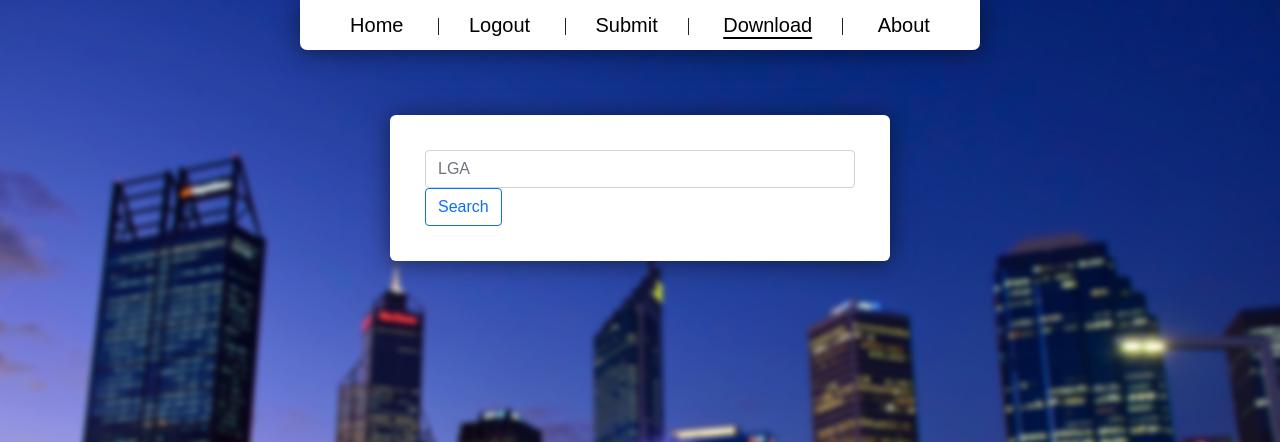
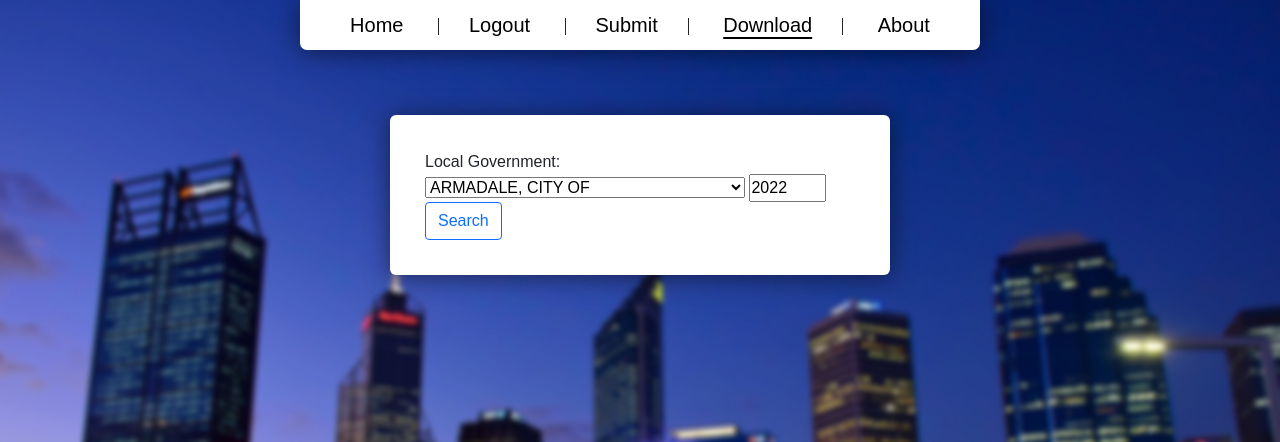
Before and after one commit to Burbukje/CITS3200, a Django app: page /downloader_view/ in a window 1280 px wide. Shown: the top 442 px of the page. Run offline with Django 4.2, Linux system fonts and the light colour scheme; the visitor is signed in with stand-in values (Sample User, id 1).

Commit message:
added list for downloader

```diff
--- a/webScraper/templates/downloader.html
+++ b/webScraper/templates/downloader.html
@@ -12,7 +12,43 @@
     <div class="content">
         <form method="GET" value="{{request.GET.q}}">
             {% csrf_token %}
-            <input type="text" name="q" value="{{request.GET.q}}" class="form-control rounded" placeholder="LGA" aria-label="Search" aria-describedby="search-addon">
+            <!-- <input type="text" name="q" value="{{request.GET.q}}" class="form-control rounded" placeholder="LGA" aria-label="Search" aria-describedby="search-addon"> -->
+            <label for="lga">Local Government:</label>
+            <select name="lga" id="lga">
+              <option value="ARMADALE, CITY OF">ARMADALE, CITY OF</option>
+              <option value="BASSENDEAN, TOWN OF">BASSENDEAN, TOWN OF</option>
+              <option value="BAYSWATER, CITY OF">BAYSWATER, CITY OF</option>
+              <option value="BELMONT, CITY OF">BELMONT, CITY OF</option>
+              <option value="CANNING, CITY OF">CANNING, CITY OF</option>
+              <option value="CAMBRIDGE, TOWN OF">CAMBRIDGE, TOWN OF</option>
+              <option value="CLAREMONT, TOWN OF">CLAREMONT, TOWN OF</option>
+              <option value="COCKBURN, CITY OF">COCKBURN, CITY OF</option>
+              <option value="COTTESLOE, TOWN OF">COTTESLOE, TOWN OF</option>
+              <option value="EAST FREMANTLE, TOWN OF">EAST FREMANTLE, TOWN OF</option>
+              <option value="FREMANTLE, CITY OF">FREMANTLE, CITY OF</option>
+              <option value="GOSNELLS, CITY OF">GOSNELLS, CITY OF</option>
+              <option value="JOONDALUP, CITY OF">JOONDALUP, CITY OF</option>
+              <option value="KALAMUNDA, CITY OF">KALAMUNDA, CITY OF</option>
+              <option value="KWINANA, CITY OF">KWINANA, CITY OF</option>
+              <option value="MELVILLE, CITY OF">MELVILLE, CITY OF</option>
+              <option value="MOSMAN PARK, TOWN OF">MOSMAN PARK, TOWN OF</option>
+              <option value="MUNDARING, SHIRE OF">MUNDARING, SHIRE OF</option>
+              <option value="MURRAY, SHIRE OF">MURRAY, SHIRE OF</option>
+              <option value="NEDLANDS, CITY OF">NEDLANDS, CITY OF</option>
+              <option value="PERTH, CITY OF">PERTH, CITY OF</option>
+              <option value="PEPPERMINT GROVE, SHIRE OF">PEPPERMINT GROVE, SHIRE OF</option>
+              <option value="ROCKINGHAM, CITY OF">ROCKINGHAM, CITY OF</option>
+              <option value="SERPENTINE-JARRAHDALE, SHIRE OF">SERPENTINE-JARRAHDALE, SHIRE OF</option>
+              <option value="SOUTH PERTH, CITY OF">SOUTH PERTH, CITY OF</option>
+              <option value="SUBIACO, CITY OF">SUBIACO, CITY OF</option>
+              <option value="STIRLING, CITY OF">STIRLING, CITY OF</option>
+              <option value="SWAN, CITY OF">SWAN, CITY OF</option>
+              <option value="VICTORIA PARK, TOWN OF">VICTORIA PARK, TOWN OF</option>
+              <option value="VINCENT, CITY OF">VINCENT, CITY OF</option>
+              <option value="WANNEROO, CITY OF">WANNEROO, CITY OF</option>
+            </select>
+            <input type="number" id="collection-year" name="year" placeholder="Collection Year" min="2008" max="2099" step="1" value="2022">
+            <br>
             <input type="submit" name="submit" value="Search" class="btn btn-outline-primary">
         </form>
     </div>
--- a/webScraper/templates/uploader.html
+++ b/webScraper/templates/uploader.html
@@ -48,7 +48,7 @@
       <option value="VINCENT, CITY OF">VINCENT, CITY OF</option>
       <option value="WANNEROO, CITY OF">WANNEROO, CITY OF</option>
     </select>
-    <input type="number" id="collection-year" name="year" placeholder="Collection Year" min="2020" max="2099" step="1" value="2022">
+    <input type="number" id="collection-year" name="year" placeholder="Collection Year" min="2008" max="2099" step="1" value="2022">
     <br>
     <label class="button" for="fileElem">Select Excel file</label>
     <button class="button" type="submit" id="upload-btn">Upload file</button>
--- a/webScraper/views.py
+++ b/webScraper/views.py
@@ -55,7 +55,7 @@ def downloader_view(request):
     if not request.user.is_authenticated:
         return redirect("login")
     else:
-        if request.method == "GET" and not request.GET.get("q") == None and not request.GET.get("q") == "":
+        if request.method == "GET" and not request.GET.get("lga") == None and not request.GET.get("lga") == "":
             return download_excel_data(request)
         else:
             return render(request, "downloader.html")
@@ -64,11 +64,15 @@ def about_view(request):
     return render(request, "about.html")
 
 def download_excel_data(request):
+
+    lga = request.GET.get("lga")
+    year = request.GET.get("year")
+
     # content-type of response
     response = HttpResponse(content_type='application/ms-excel')
 
     #decide file name
-    response['Content-Disposition'] = 'attachment; filename="ThePythonDjango.xls"'
+    response['Content-Disposition'] = f'attachment; filename="{lga}.xls"'
 
     #creating workbook
     wb = xlwt.Workbook(encoding='utf-8')
@@ -118,39 +122,40 @@ def download_excel_data(request):
 
     #get your data, from database or from a text file...
     #data = get_data() #dummy method to fetch data.
-    lga = "ARMADALE, CITY OF"
-    year = 2022
+
     data = get_lga_to_excel(lga=lga, year=year)
-    for my_row in data:
-        row_num = row_num + 1
-        # LGA
-        ws.write(row_num, 0, lga, font_style)
-        # Collection year
-        ws.write(row_num, 1, year, font_style)
-        # Business Name
-        ws.write(row_num, 3, my_row.get_name(), font_style)
 
-        curr_classes = Classification.objects.filter(business_id=my_row)[0]
-        # Classification
-        ws.write(row_num, 4, curr_classes.get_class(), font_style)
-        # Categories
-        ws.write(row_num, 5, curr_classes.get_cat_one(), font_style)
+    if not data == 1:
+        for my_row in data:
+            row_num = row_num + 1
+            # LGA
+            ws.write(row_num, 0, lga, font_style)
+            # Collection year
+            ws.write(row_num, 1, year, font_style)
+            # Business Name
+            ws.write(row_num, 3, my_row.get_name(), font_style)
 
-        curr_contact = Contact_Details.objects.filter(business_id=my_row)[0]
-        # latitude
-        ws.write(row_num, 10, curr_contact.get_lat(), font_style)
-        # longitude
-        ws.write(row_num, 11, curr_contact.get_long(), font_style)
-        # Orginal add
-        ws.write(row_num, 12, curr_contact.get_parcel_add(), font_style)
-        # formatted add
-        ws.write(row_num, 13, curr_contact.get_formatted_add(), font_style)
-        # contact 1
-        ws.write(row_num, 14, curr_contact.get_phone(), font_style)
-        # website
-        ws.write(row_num, 17, curr_contact.get_website(), font_style)
-        # opening hours
-        ws.write(row_num, 20, curr_contact.get_opening(), font_style)
+            curr_classes = Classification.objects.filter(business_id=my_row)[0]
+            # Classification
+            ws.write(row_num, 4, curr_classes.get_class(), font_style)
+            # Categories
+            ws.write(row_num, 5, curr_classes.get_cat_one(), font_style)
+
+            curr_contact = Contact_Details.objects.filter(business_id=my_row)[0]
+            # latitude
+            ws.write(row_num, 10, curr_contact.get_lat(), font_style)
+            # longitude
+            ws.write(row_num, 11, curr_contact.get_long(), font_style)
+            # Orginal add
+            ws.write(row_num, 12, curr_contact.get_parcel_add(), font_style)
+            # formatted add
+            ws.write(row_num, 13, curr_contact.get_formatted_add(), font_style)
+            # contact 1
+            ws.write(row_num, 14, curr_contact.get_phone(), font_style)
+            # website
+            ws.write(row_num, 17, curr_contact.get_website(), font_style)
+            # opening hours
+            ws.write(row_num, 20, curr_contact.get_opening(), font_style)
 
     wb.save(response)
     return response
```
Also changed, not shown: webScraper/downloader.py (+10 -4 lines), 1 other file.
